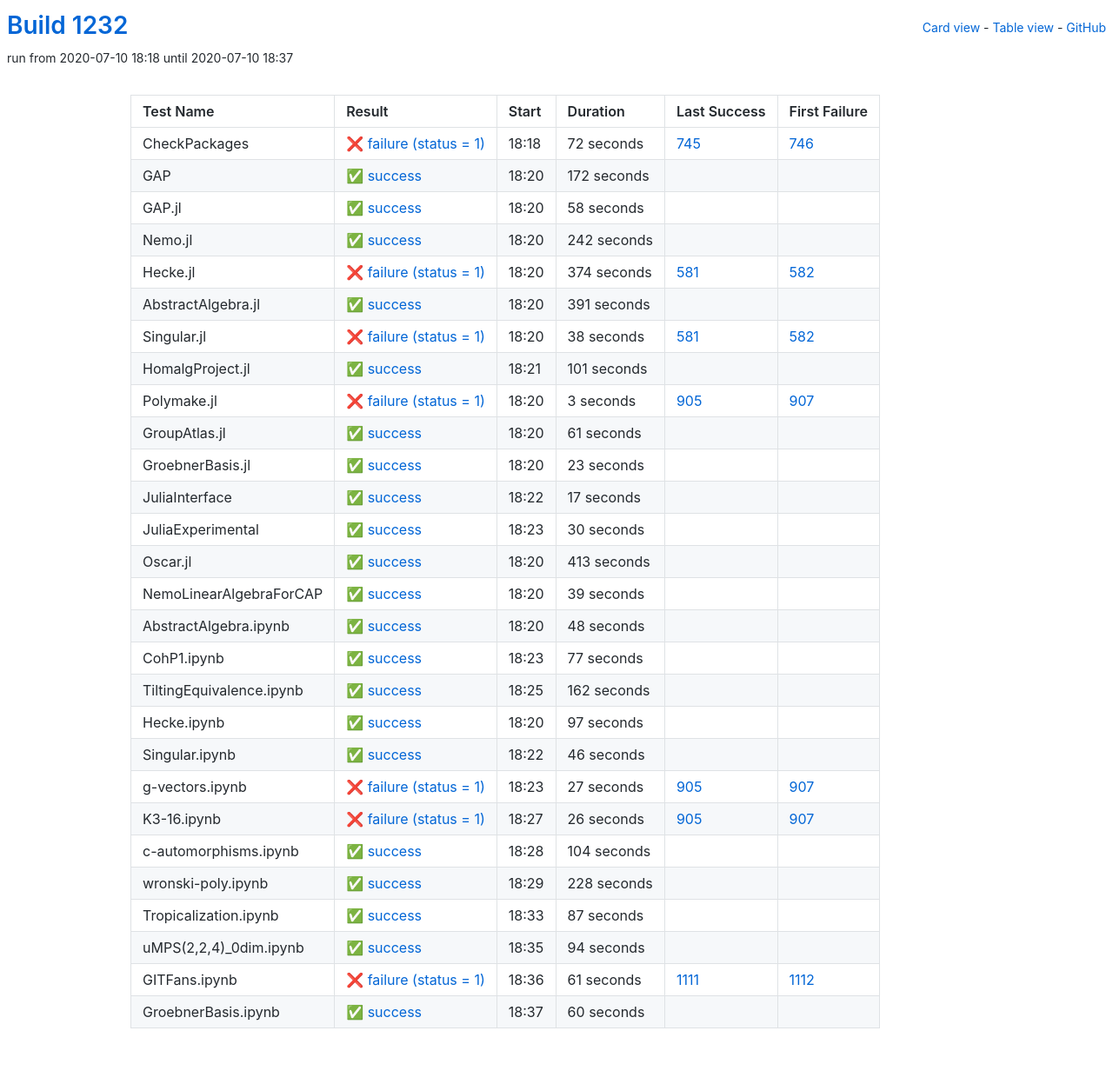
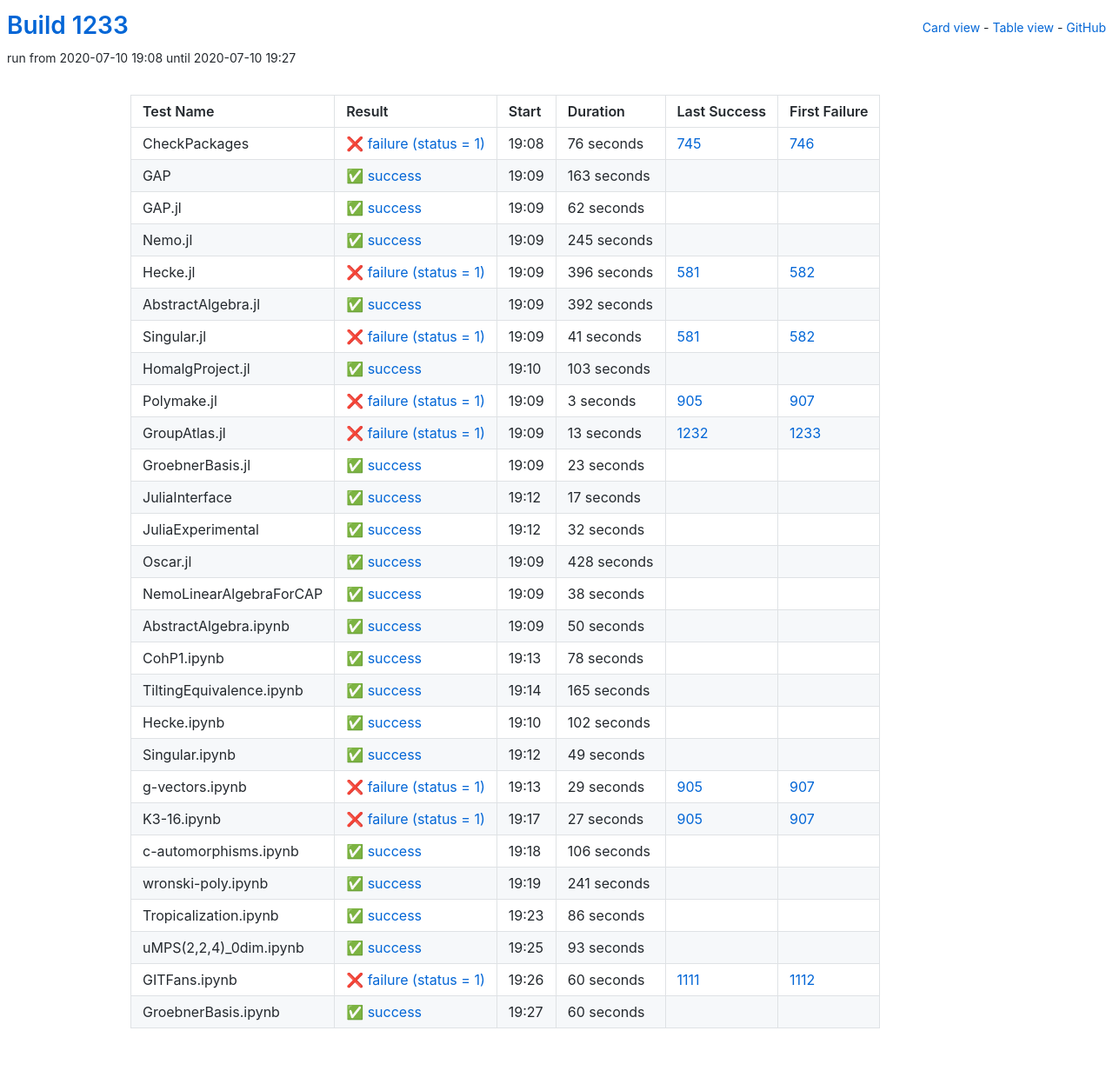
Before and after one commit to oscar-system/oscar-ci-status-1.4, a Jekyll site: the page built from table.html, in a window 1280 px wide. Shown: the whole page at 87% size. Built offline with Jekyll 4.4.1, drawn with Linux system fonts in a browser that asks for light colours.

Commit message:
Build #1233

```diff
--- a/_data/ci.yml
+++ b/_data/ci.yml
@@ -1,6 +1,6 @@
 ---
-build: 1232
-build_url: https://oscarci.mathematik.uni-kl.de/job/oscar-julia-1.4/1232/
+build: 1233
+build_url: https://oscarci.mathematik.uni-kl.de/job/oscar-julia-1.4/1233/
 job: oscar-julia-1.4
 organization: oscar-system
 repo: oscar-ci-status-1.4
@@ -8,104 +8,104 @@ repourl: https://github.com/oscar-system/oscar-ci-status-1.4
 tests:
 - name: CheckPackages
   id: checkpackages
-  log: https://oscarci.mathematik.uni-kl.de/job/oscar-julia-1.4/1232/artifact/logs/build-1232/CheckPackages.log
-  start: 2020-07-10 18:18
+  log: https://oscarci.mathematik.uni-kl.de/job/oscar-julia-1.4/1233/artifact/logs/build-1233/CheckPackages.log
+  start: 2020-07-10 19:08
   success: false
   exitcode: 1
   status: failure
-  duration: 72
+  duration: 76
   last_success: 745
   last_success_url: https://oscarci.mathematik.uni-kl.de/job/oscar-julia-1.4/745/
   first_failure: 746
   first_failure_url: https://oscarci.mathematik.uni-kl.de/job/oscar-julia-1.4/746/
 - name: GAP
   id: gap
-  log: https://oscarci.mathematik.uni-kl.de/job/oscar-julia-1.4/1232/artifact/logs/build-1232/GAP.log
-  start: 2020-07-10 18:20
+  log: https://oscarci.mathematik.uni-kl.de/job/oscar-julia-1.4/1233/artifact/logs/build-1233/GAP.log
+  start: 2020-07-10 19:09
   success: true
   exitcode: 0
   status: success
-  duration: 172
+  duration: 163
   last_success: false
   last_success_url:
   first_failure: false
   first_failure_url:
 - name: GAP.jl
   id: gap-jl
-  log: https://oscarci.mathematik.uni-kl.de/job/oscar-julia-1.4/1232/artifact/logs/build-1232/GAP.jl.log
-  start: 2020-07-10 18:20
+  log: https://oscarci.mathematik.uni-kl.de/job/oscar-julia-1.4/1233/artifact/logs/build-1233/GAP.jl.log
+  start: 2020-07-10 19:09
   success: true
   exitcode: 0
   status: success
-  duration: 58
+  duration: 62
   last_success: false
   last_success_url:
   first_failure: false
   first_failure_url:
 - name: Nemo.jl
   id: nemo-jl
-  log: https://oscarci.mathematik.uni-kl.de/job/oscar-julia-1.4/1232/artifact/logs/build-1232/Nemo.jl.log
-  start: 2020-07-10 18:20
+  log: https://oscarci.mathematik.uni-kl.de/job/oscar-julia-1.4/1233/artifact/logs/build-1233/Nemo.jl.log
+  start: 2020-07-10 19:09
   success: true
   exitcode: 0
   status: success
-  duration: 242
+  duration: 245
   last_success: false
   last_success_url:
   first_failure: false
   first_failure_url:
 - name: Hecke.jl
   id: hecke-jl
-  log: https://oscarci.mathematik.uni-kl.de/job/oscar-julia-1.4/1232/artifact/logs/build-1232/Hecke.jl.log
-  start: 2020-07-10 18:20
+  log: https://oscarci.mathematik.uni-kl.de/job/oscar-julia-1.4/1233/artifact/logs/build-1233/Hecke.jl.log
+  start: 2020-07-10 19:09
   success: false
   exitcode: 1
   status: failure
-  duration: 374
+  duration: 396
   last_success: 581
   last_success_url: https://oscarci.mathematik.uni-kl.de/job/oscar-julia-1.4/581/
   first_failure: 582
   first_failure_url: https://oscarci.mathematik.uni-kl.de/job/oscar-julia-1.4/582/
 - name: AbstractAlgebra.jl
   id: abstractalgebra-jl
-  log: https://oscarci.mathematik.uni-kl.de/job/oscar-julia-1.4/1232/artifact/logs/build-1232/AbstractAlgebra.jl.log
-  start: 2020-07-10 18:20
+  log: https://oscarci.mathematik.uni-kl.de/job/oscar-julia-1.4/1233/artifact/logs/build-1233/AbstractAlgebra.jl.log
+  start: 2020-07-10 19:09
   success: true
   exitcode: 0
   status: success
-  duration: 391
+  duration: 392
   last_success: false
   last_success_url:
   first_failure: false
   first_failure_url:
 - name: Singular.jl
   id: singular-jl
-  log: https://oscarci.mathematik.uni-kl.de/job/oscar-julia-1.4/1232/artifact/logs/build-1232/Singular.jl.log
-  start: 2020-07-10 18:20
+  log: https://oscarci.mathematik.uni-kl.de/job/oscar-julia-1.4/1233/artifact/logs/build-1233/Singular.jl.log
+  start: 2020-07-10 19:09
   success: false
   exitcode: 1
   status: failure
-  duration: 38
+  duration: 41
   last_success: 581
   last_success_url: https://oscarci.mathematik.uni-kl.de/job/oscar-julia-1.4/581/
   first_failure: 582
   first_failure_url: https://oscarci.mathematik.uni-kl.de/job/oscar-julia-1.4/582/
 - name: HomalgProject.jl
   id: homalgproject-jl
-  log: https://oscarci.mathematik.uni-kl.de/job/oscar-julia-1.4/1232/artifact/logs/build-1232/HomalgProject.jl.log
-  start: 2020-07-10 18:21
+  log: https://oscarci.mathematik.uni-kl.de/job/oscar-julia-1.4/1233/artifact/logs/build-1233/HomalgProject.jl.log
+  start: 2020-07-10 19:10
   success: true
   exitcode: 0
   status: success
-  duration: 101
+  duration: 103
   last_success: false
   last_success_url:
   first_failure: false
   first_failure_url:
 - name: Polymake.jl
   id: polymake-jl
-  log: https://oscarci.mathematik.uni-kl.de/job/oscar-julia-1.4/1232/artifact/logs/build-1232/Polymake.jl.log
-  start: 2020-07-10 18:20
+  log: https://oscarci.mathematik.uni-kl.de/job/oscar-julia-1.4/1233/artifact/logs/build-1233/Polymake.jl.log
+  start: 2020-07-10 19:09
   success: false
   exitcode: 1
   status: failure
@@ -116,20 +116,20 @@ tests:
   first_failure_url: https://oscarci.mathematik.uni-kl.de/job/oscar-julia-1.4/907/
 - name: GroupAtlas.jl
   id: groupatlas-jl
-  log: https://oscarci.mathematik.uni-kl.de/job/oscar-julia-1.4/1232/artifact/logs/build-1232/GroupAtlas.jl.log
-  start: 2020-07-10 18:20
-  success: true
-  exitcode: 0
-  status: success
-  duration: 61
-  last_success: false
-  last_success_url:
-  first_failure: false
-  first_failure_url:
+  log: https://oscarci.mathematik.uni-kl.de/job/oscar-julia-1.4/1233/artifact/logs/build-1233/GroupAtlas.jl.log
+  start: 2020-07-10 19:09
+  success: false
+  exitcode: 1
+  status: failure
+  duration: 13
+  last_success: 1232
+  last_success_url: https://oscarci.mathematik.uni-kl.de/job/oscar-julia-1.4/1232/
+  first_failure: 1233
+  first_failure_url: https://oscarci.mathematik.uni-kl.de/job/oscar-julia-1.4/1233/
 - name: GroebnerBasis.jl
   id: groebnerbasis-jl
-  log: https://oscarci.mathematik.uni-kl.de/job/oscar-julia-1.4/1232/artifact/logs/build-1232/GroebnerBasis.jl.log
-  start: 2020-07-10 18:20
+  log: https://oscarci.mathematik.uni-kl.de/job/oscar-julia-1.4/1233/artifact/logs/build-1233/GroebnerBasis.jl.log
+  start: 2020-07-10 19:09
   success: true
   exitcode: 0
   status: success
@@ -140,8 +140,8 @@ tests:
   first_failure_url:
 - name: JuliaInterface
   id: juliainterface
-  log: https://oscarci.mathematik.uni-kl.de/job/oscar-julia-1.4/1232/artifact/logs/build-1232/JuliaInterface.log
-  start: 2020-07-10 18:22
+  log: https://oscarci.mathematik.uni-kl.de/job/oscar-julia-1.4/1233/artifact/logs/build-1233/JuliaInterface.log
+  start: 2020-07-10 19:12
   success: true
   exitcode: 0
   status: success
@@ -152,104 +152,116 @@ tests:
   first_failure_url:
 - name: JuliaExperimental
   id: juliaexperimental
-  log: https://oscarci.mathematik.uni-kl.de/job/oscar-julia-1.4/1232/artifact/logs/build-1232/JuliaExperimental.log
-  start: 2020-07-10 18:23
+  log: https://oscarci.mathematik.uni-kl.de/job/oscar-julia-1.4/1233/artifact/logs/build-1233/JuliaExperimental.log
+  start: 2020-07-10 19:12
   success: true
   exitcode: 0
   status: success
-  duration: 30
+  duration: 32
   last_success: false
   last_success_url:
   first_failure: false
   first_failure_url:
 - name: Oscar.jl
   id: oscar-jl
-  log: https://oscarci.mathematik.uni-kl.de/job/oscar-julia-1.4/1232/artifact/logs/build-1232/Oscar.jl.log
-  start: 2020-07-10 18:20
+  log: https://oscarci.mathematik.uni-kl.de/job/oscar-julia-1.4/1233/artifact/logs/build-1233/Oscar.jl.log
+  start: 2020-07-10 19:09
   success: true
   exitcode: 0
   status: success
-  duration: 413
+  duration: 428
   last_success: false
   last_success_url:
   first_failure: false
   first_failure_url:
 - name: NemoLinearAlgebraForCAP
   id: nemolinearalgebraforcap
-  log: https://oscarci.mathematik.uni-kl.de/job/oscar-julia-1.4/1232/artifact/logs/build-1232/NemoLinearAlgebraForCAP.log
-  start: 2020-07-10 18:20
+  log: https://oscarci.mathematik.uni-kl.de/job/oscar-julia-1.4/1233/artifact/logs/build-1233/NemoLinearAlgebraForCAP.log
+  start: 2020-07-10 19:09
   success: true
   exitcode: 0
   status: success
-  duration: 39
+  duration: 38
   last_success: false
   last_success_url:
   first_failure: false
   first_failure_url:
 - name: AbstractAlgebra.ipynb
   id: abstractalgebra-ipynb
-  log: https://oscarci.mathematik.uni-kl.de/job/oscar-julia-1.4/1232/artifact/logs/build-1232/AbstractAlgebra.ipynb.log
-  start: 2020-07-10 18:20
+  log: https://oscarci.mathematik.uni-kl.de/job/oscar-julia-1.4/1233/artifact/logs/build-1233/AbstractAlgebra.ipynb.log
+  start: 2020-07-10 19:09
   success: true
   exitcode: 0
   status: success
-  duration: 48
+  duration: 50
   last_success: false
   last_success_url:
   first_failure: false
   first_failure_url:
 - name: CohP1.ipynb
   id: cohp1-ipynb
-  log: https://oscarci.mathematik.uni-kl.de/job/oscar-julia-1.4/1232/artifact/logs/build-1232/CohP1.ipynb.log
-  start: 2020-07-10 18:23
+  log: https://oscarci.mathematik.uni-kl.de/job/oscar-julia-1.4/1233/artifact/logs/build-1233/CohP1.ipynb.log
+  start: 2020-07-10 19:13
   success: true
   exitcode: 0
   status: success
-  duration: 77
+  duration: 78
   last_success: false
   last_success_url:
   first_failure: false
   first_failure_url:
 - name: TiltingEquivalence.ipynb
   id: tiltingequivalence-ipynb
-  log: https://oscarci.mathematik.uni-kl.de/job/oscar-julia-1.4/1232/artifact/logs/build-1232/TiltingEquivalence.ipynb.log
-  start: 2020-07-10 18:25
+  log: https://oscarci.mathematik.uni-kl.de/job/oscar-julia-1.4/1233/artifact/logs/build-1233/TiltingEquivalence.ipynb.log
+  start: 2020-07-10 19:14
   success: true
   exitcode: 0
   status: success
-  duration: 162
+  duration: 165
   last_success: false
   last_success_url:
   first_failure: false
   first_failure_url:
 - name: Hecke.ipynb
   id: hecke-ipynb
-  log: https://oscarci.mathematik.uni-kl.de/job/oscar-julia-1.4/1232/artifact/logs/build-1232/Hecke.ipynb.log
-  start: 2020-07-10 18:20
+  log: https://oscarci.mathematik.uni-kl.de/job/oscar-julia-1.4/1233/artifact/logs/build-1233/Hecke.ipynb.log
+  start: 2020-07-10 19:10
   success: true
   exitcode: 0
   status: success
-  duration: 97
+  duration: 102
   last_success: false
   last_success_url:
   first_failure: false
   first_failure_url:
 - name: Singular.ipynb
   id: singular-ipynb
-  log: https://oscarci.mathematik.uni-kl.de/job/oscar-julia-1.4/1232/artifact/logs/build-1232/Singular.ipynb.log
-  start: 2020-07-10 18:22
+  log: https://oscarci.mathematik.uni-kl.de/job/oscar-julia-1.4/1233/artifact/logs/build-1233/Singular.ipynb.log
+  start: 2020-07-10 19:12
   success: true
   exitcode: 0
   status: success
-  duration: 46
+  duration: 49
   last_success: false
   last_success_url:
   first_failure: false
   first_failure_url:
 - name: g-vectors.ipynb
   id: g-vectors-ipynb
-  log: https://oscarci.mathematik.uni-kl.de/job/oscar-julia-1.4/1232/artifact/logs/build-1232/g-vectors.ipynb.log
-  start: 2020-07-10 18:23
+  log: https://oscarci.mathematik.uni-kl.de/job/oscar-julia-1.4/1233/artifact/logs/build-1233/g-vectors.ipynb.log
+  start: 2020-07-10 19:13
+  success: false
+  exitcode: 1
+  status: failure
+  duration: 29
+  last_success: 905
+  last_success_url: https://oscarci.mathematik.uni-kl.de/job/oscar-julia-1.4/905/
+  first_failure: 907
+  first_failure_url: https://oscarci.mathematik.uni-kl.de/job/oscar-julia-1.4/907/
+- name: K3-16.ipynb
+  id: k3-16-ipynb
+  log: https://oscarci.mathematik.uni-kl.de/job/oscar-julia-1.4/1233/artifact/logs/build-1233/K3-16.ipynb.log
+  start: 2020-07-10 19:17
   success: false
   exitcode: 1
   status: failure
@@ -258,82 +270,70 @@ tests:
   last_success_url: https://oscarci.mathematik.uni-kl.de/job/oscar-julia-1.4/905/
   first_failure: 907
   first_failure_url: https://oscarci.mathematik.uni-kl.de/job/oscar-julia-1.4/907/
-- name: K3-16.ipynb
-  id: k3-16-ipynb
-  log: https://oscarci.mathematik.uni-kl.de/job/oscar-julia-1.4/1232/artifact/logs/build-1232/K3-16.ipynb.log
-  start: 2020-07-10 18:27
-  success: false
-  exitcode: 1
-  status: failure
-  duration: 26
-  last_success: 905
-  last_success_url: https://oscarci.mathematik.uni-kl.de/job/oscar-julia-1.4/905/
-  first_failure: 907
-  first_failure_url: https://oscarci.mathematik.uni-kl.de/job/oscar-julia-1.4/907/
 - name: c-automorphisms.ipynb
   id: c-automorphisms-ipynb
-  log: https://oscarci.mathematik.uni-kl.de/job/oscar-julia-1.4/1232/artifact/logs/build-1232/c-automorphisms.ipynb.log
-  start: 2020-07-10 18:28
+  log: https://oscarci.mathematik.uni-kl.de/job/oscar-julia-1.4/1233/artifact/logs/build-1233/c-automorphisms.ipynb.log
+  start: 2020-07-10 19:18
   success: true
   exitcode: 0
   status: success
-  duration: 104
+  duration: 106
   last_success: false
   last_success_url:
   first_failure: false
   first_failure_url:
 - name: wronski-poly.ipynb
   id: wronski-poly-ipynb
-  log: https://oscarci.mathematik.uni-kl.de/job/oscar-julia-1.4/1232/artifact/logs/build-1232/wronski-poly.ipynb.log
-  start: 2020-07-10 18:29
+  log: https://oscarci.mathematik.uni-kl.de/job/oscar-julia-1.4/1233/artifact/logs/build-1233/wronski-poly.ipynb.log
+  start: 2020-07-10 19:19
   success: true
   exitcode: 0
   status: success
-  duration: 228
+  duration: 241
   last_success: false
   last_success_url:
   first_failure: false
   first_failure_url:
 - name: Tropicalization.ipynb
   id: tropicalization-ipynb
-  log: https://oscarci.mathematik.uni-kl.de/job/oscar-julia-1.4/1232/artifact/logs/build-1232/Tropicalization.ipynb.log
-  start: 2020-07-10 18:33
+  log: https://oscarci.mathematik.uni-kl.de/job/oscar-julia-1.4/1233/artifact/logs/build-1233/Tropicalization.ipynb.log
+  start: 2020-07-10 19:23
   success: true
   exitcode: 0
   status: success
-  duration: 87
+  duration: 86
   last_success: false
   last_success_url:
   first_failure: false
   first_failure_url:
 - name: uMPS(2,2,4)_0dim.ipynb
   id: umps-2-2-4-0dim-ipynb
-  log: https://oscarci.mathematik.uni-kl.de/job/oscar-julia-1.4/1232/artifact/logs/build-1232/uMPS-2-2-4-_0dim.ipynb.log
-  start: 2020-07-10 18:35
+  log: https://oscarci.mathematik.uni-kl.de/job/oscar-julia-1.4/1233/artifact/logs/build-1233/uMPS-2-2-4-_0dim.ipynb.log
+  start: 2020-07-10 19:25
   success: true
   exitcode: 0
   status: success
-  duration: 94
+  duration: 93
   last_success: false
   last_success_url:
   first_failure: false
   first_failure_url:
 - name: GITFans.ipynb
   id: gitfans-ipynb
-  log: https://oscarci.mathematik.uni-kl.de/job/oscar-julia-1.4/1232/artifact/logs/build-1232/GITFans.ipynb.log
-  start: 2020-07-10 18:36
+  log: https://oscarci.mathematik.uni-kl.de/job/oscar-julia-1.4/1233/artifact/logs/build-1233/GITFans.ipynb.log
+  start: 2020-07-10 19:26
   success: false
   exitcode: 1
   status: failure
-  duration: 61
+  duration: 60
   last_success: 1111
   last_success_url: https://oscarci.mathematik.uni-kl.de/job/oscar-julia-1.4/1111/
   first_failure: 1112
   first_failure_url: https://oscarci.mathematik.uni-kl.de/job/oscar-julia-1.4/1112/
 - name: GroebnerBasis.ipynb
   id: groebnerbasis-ipynb
-  log: https://oscarci.mathematik.uni-kl.de/job/oscar-julia-1.4/1232/artifact/logs/build-1232/GroebnerBasis.ipynb.log
-  start: 2020-07-10 18:37
+  log: https://oscarci.mathematik.uni-kl.de/job/oscar-julia-1.4/1233/artifact/logs/build-1233/GroebnerBasis.ipynb.log
+  start: 2020-07-10 19:27
   success: true
   exitcode: 0
   status: success
```
Also changed, not shown: README.md.
